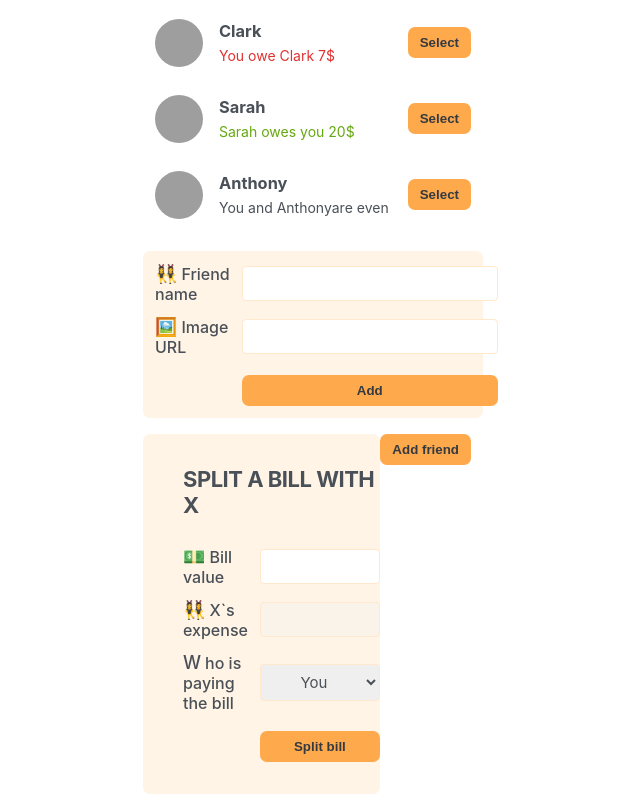
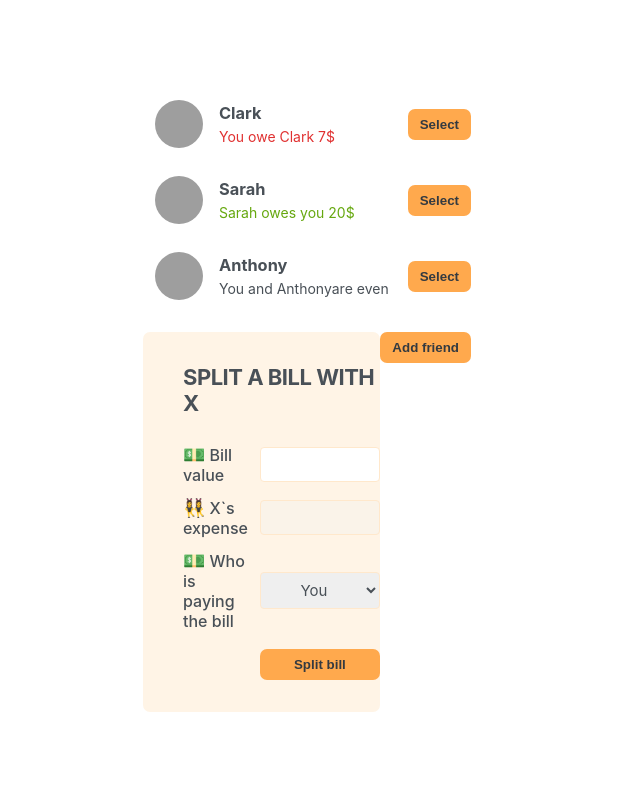
Before and after one commit to BookWorm-dev/Eat-n-split, a React (Create React App) app: page / in a window 1280 px wide. Shown: the whole page, without its empty margins (87-727 px from the left). Built offline with nearby package versions, Linux system fonts and the light colour scheme; grey boxes are pictures that could not be loaded.

Commit message:
feat: new form for add friend

```diff
--- a/src/App.js
+++ b/src/App.js
@@ -1,3 +1,5 @@
+import { useState } from "react";
+
 const initialFriends = [
   {
     id: 118836,
@@ -18,14 +20,29 @@
     balance: 0,
   },
 ];
+function Button({ children, onClick }) {
+  return (
+    <button className="button" onClick={onClick}>
+      {children}
+    </button>
+  );
+}
 
 export default function App() {
+  const [showAddFriend, setShowAddFriend] = useState(false);
+  function handleShowAddFriend() {
+    setShowAddFriend((e) => !e);
+  }
+
   return (
     <div className="app">
       <div className="sidebar">
         <FriendsList />
-        <FormAddFriend />
-        <Button>Add friend </Button>
+        {showAddFriend && <FormAddFriend />}
+        <Button onClick={handleShowAddFriend}>
+          {showAddFriend ? "Close" : "Add friend"}
+        </Button>
+
         <FormSplitBill />
       </div>
     </div>
@@ -64,20 +81,16 @@
   );
 }
 
-function FormAddFriend() {
+function FormAddFriend({ name, onAdd }) {
   return (
     <form className="form-add-friend">
       <label>👯‍♀️Friend name </label>
       <input type="text" />
       <label>🖼️Image URL</label>
       <input type="text" />
-      <Button>Add</Button>
+      <Button onClick={onAdd}>Add</Button>
     </form>
   );
-}
-
-function Button({ children }) {
-  return <button className="button">{children}</button>;
 }
 
 function FormSplitBill() {
@@ -88,7 +101,7 @@
       <input type="text" />
       <label>👯‍♀️X`s expense </label>
       <input type="text" disabled />
-      <label>Who is paying the bill</label>
+      <label>💵Who is paying the bill</label>
       <select>
         <option value="user">You</option>
         <option value="friend">X</option>
```
